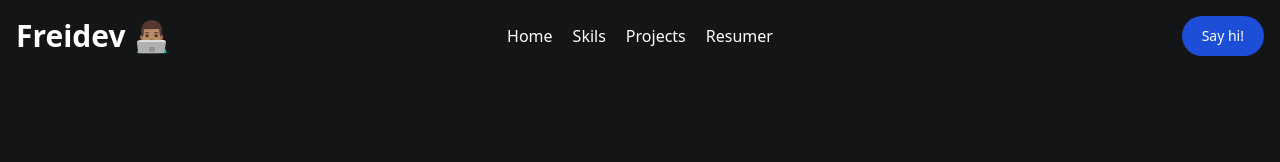
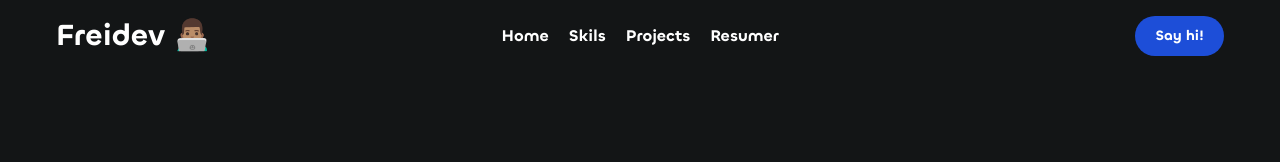
Before and after one commit to freidev/freidev-portfolio, a React (Vite) app: page / in a window 1280 px wide. Shown: the top 162 px of the page. Built offline with nearby package versions, Linux system fonts and the light colour scheme.

Commit message:
add custom font

```diff
--- a/src/index.css
+++ b/src/index.css
@@ -2,12 +2,18 @@
 @tailwind components;
 @tailwind utilities;
 
-body{
+@font-face {
+  font-family: "Chillax Semibold";
+  src: url("./assets/fonts/chillax-semibold.woff2") format("woff2");
+}
+
+body {
   background-color: #131516;
   color: #fff;
+  font-family: "Chillax Semibold";
 }
 
-.home-section{
+.home-section {
   height: calc(100vh - 72px - 2rem);
 }
 
@@ -19,3 +25,7 @@ body{
   height: 1px;
   background: var(--accent);
 }
+
+.container {
+  max-width: 1200px;
+}
```
Also changed, not shown: src/assets/fonts/chillax-semibold.woff2 (added).
